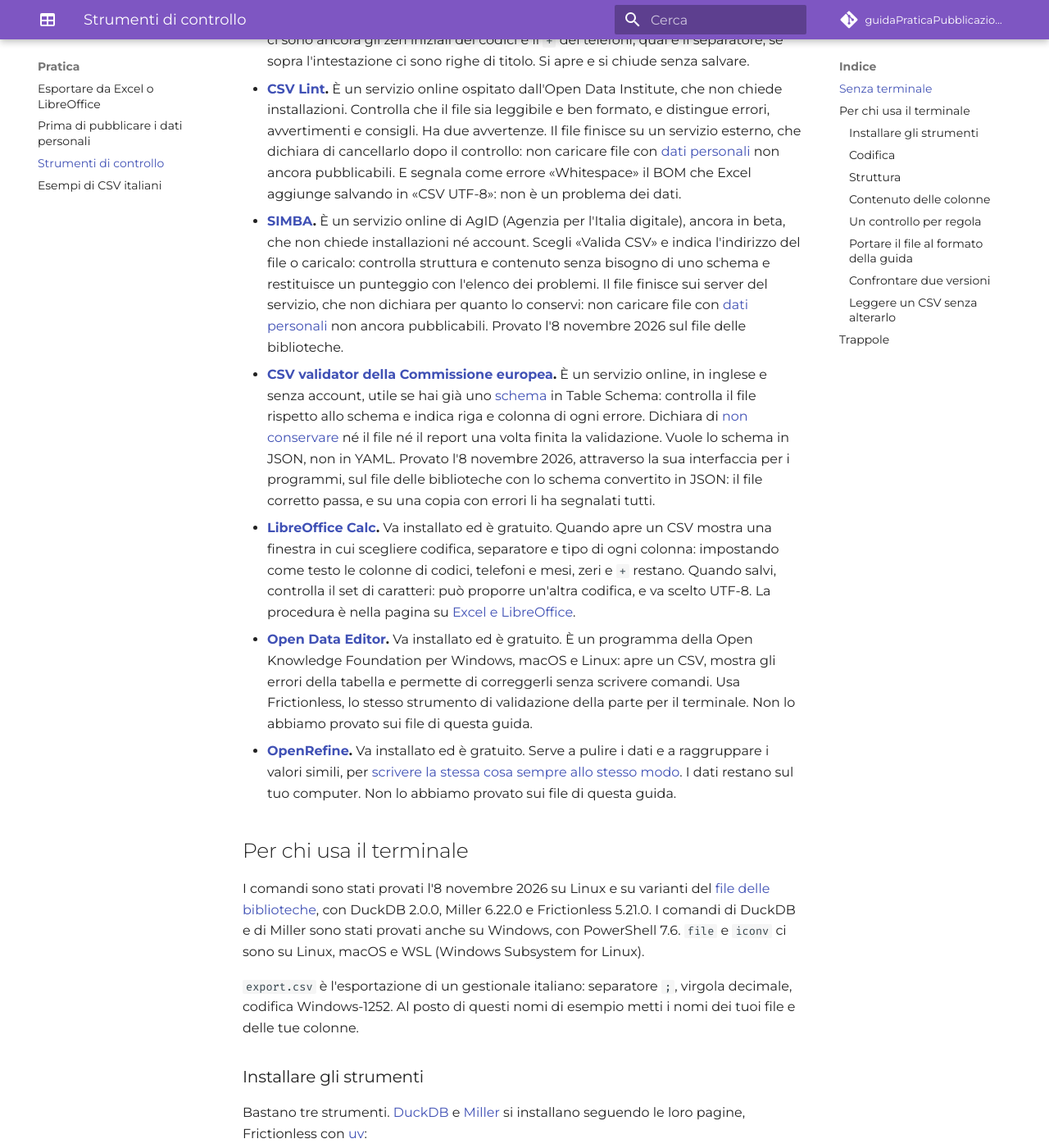
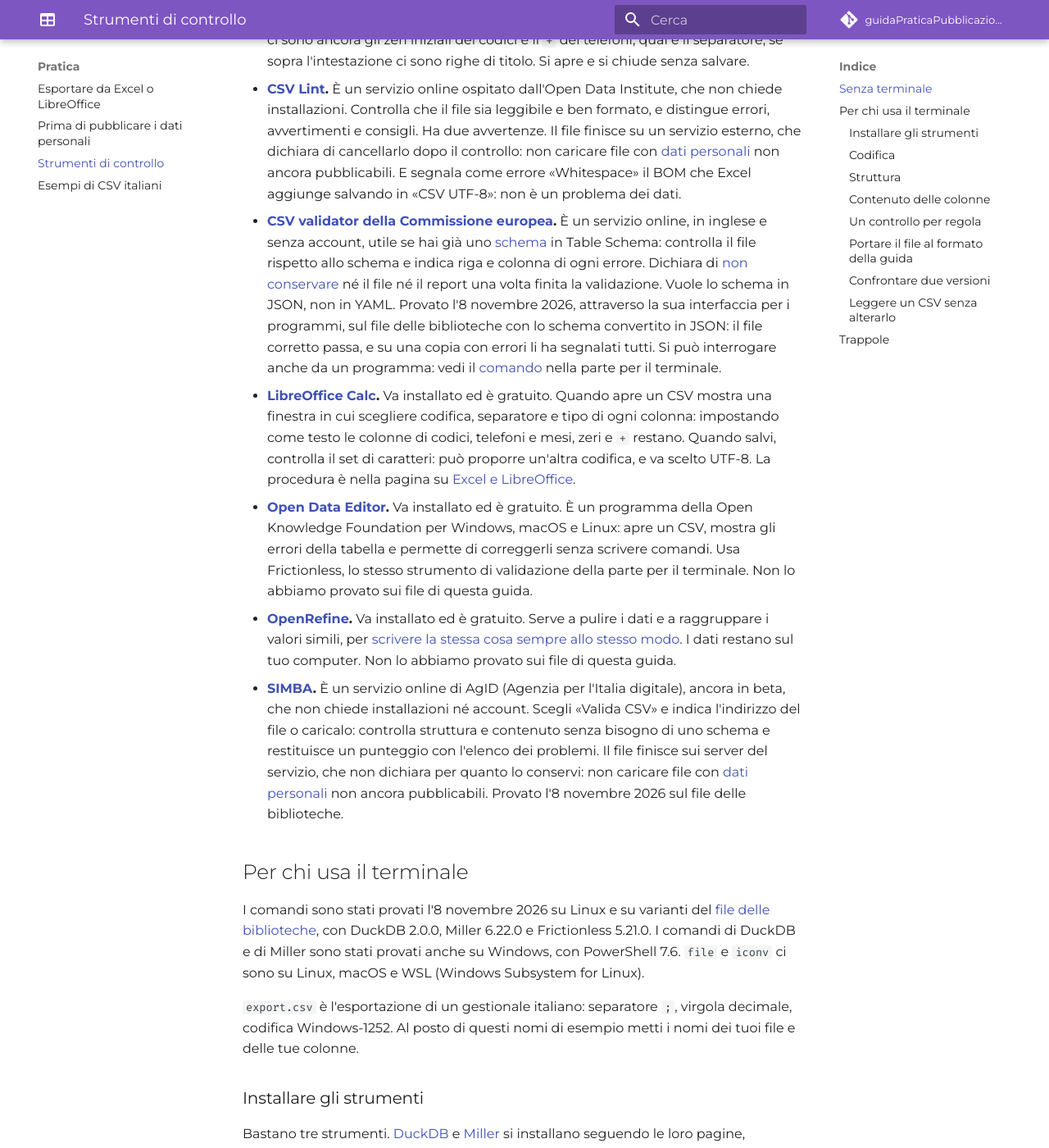
Before and after one commit to ondata/guidaPraticaPubblicazioneCSV, an MkDocs documentation site: the page built from docs/guida/linee_guida_pubblicazione/Cassetta_attrezzi.md, in a window 1280 px wide and 1400 px high, scrolled down 435 px. Shown: the whole window at 82% size. Built offline with MkDocs 1.6.1 and Material for MkDocs 9.7.7, drawn with Linux system fonts in a browser that asks for light colours; comment, search, counter and statistics services are not loaded.

Commit message:
docs: SIMBA in fondo, rimando alla API
Co-Authored-By: Claude Opus 5.5 <noreply@anthropic.com>
Claude-Session: https://claude.ai/code/session_01RCCNPKrWt4tp2kKJYeM5Rt

```diff
--- a/docs/guida/linee_guida_pubblicazione/Cassetta_attrezzi.md
+++ b/docs/guida/linee_guida_pubblicazione/Cassetta_attrezzi.md
@@ -13,11 +13,11 @@ Prima di pubblicare un CSV conviene controllarlo. Gli strumenti possono anche sb
 
 - **Editor di testo.** È il primo controllo, e c'è già su ogni computer (su Windows, Blocco note). Mostra il file com'è, senza che un programma lo interpreti: guarda se ci sono ancora gli zeri iniziali dei codici e il `+` dei telefoni, qual è il separatore, se sopra l'intestazione ci sono righe di titolo. Si apre e si chiude senza salvare.
 - **[CSV Lint](https://csvlint.io/).** È un servizio online ospitato dall'Open Data Institute, che non chiede installazioni. Controlla che il file sia leggibile e ben formato, e distingue errori, avvertimenti e consigli. Ha due avvertenze. Il file finisce su un servizio esterno, che dichiara di cancellarlo dopo il controllo: non caricare file con [dati personali](Dati_personali.md) non ancora pubblicabili. E segnala come errore «Whitespace» il BOM che Excel aggiunge salvando in «CSV UTF-8»: non è un problema dei dati.
-- **[SIMBA](https://chatbot.dati.gov.it/).** È un servizio online di AgID (Agenzia per l'Italia digitale), ancora in beta, che non chiede installazioni né account. Scegli «Valida CSV» e indica l'indirizzo del file o caricalo: controlla struttura e contenuto senza bisogno di uno schema e restituisce un punteggio con l'elenco dei problemi. Il file finisce sui server del servizio, che non dichiara per quanto lo conservi: non caricare file con [dati personali](Dati_personali.md) non ancora pubblicabili. Provato l'8 novembre 2026 sul file delle biblioteche.
-- **[CSV validator della Commissione europea](https://www.itb.ec.europa.eu/csv/any/upload).** È un servizio online, in inglese e senza account, utile se hai già uno [schema](../dizionario_dati.md) in Table Schema: controlla il file rispetto allo schema e indica riga e colonna di ogni errore. Dichiara di [non conservare](https://www.itb.ec.europa.eu/docs/guides/latest/validatingCSV/) né il file né il report una volta finita la validazione. Vuole lo schema in JSON, non in YAML. Provato l'8 novembre 2026, attraverso la sua interfaccia per i programmi, sul file delle biblioteche con lo schema convertito in JSON: il file corretto passa, e su una copia con errori li ha segnalati tutti.
+- **[CSV validator della Commissione europea](https://www.itb.ec.europa.eu/csv/any/upload).** È un servizio online, in inglese e senza account, utile se hai già uno [schema](../dizionario_dati.md) in Table Schema: controlla il file rispetto allo schema e indica riga e colonna di ogni errore. Dichiara di [non conservare](https://www.itb.ec.europa.eu/docs/guides/latest/validatingCSV/) né il file né il report una volta finita la validazione. Vuole lo schema in JSON, non in YAML. Provato l'8 novembre 2026, attraverso la sua interfaccia per i programmi, sul file delle biblioteche con lo schema convertito in JSON: il file corretto passa, e su una copia con errori li ha segnalati tutti. Si può interrogare anche da un programma: vedi il [comando](#contenuto-delle-colonne) nella parte per il terminale.
 - **[LibreOffice Calc](https://www.libreoffice.org/download/download-libreoffice/).** Va installato ed è gratuito. Quando apre un CSV mostra una finestra in cui scegliere codifica, separatore e tipo di ogni colonna: impostando come testo le colonne di codici, telefoni e mesi, zeri e `+` restano. Quando salvi, controlla il set di caratteri: può proporre un'altra codifica, e va scelto UTF-8. La procedura è nella pagina su [Excel e LibreOffice](Linee_guida_importazione_esportazione.md).
 - **[Open Data Editor](https://okfn.org/en/projects/open-data-editor/).** Va installato ed è gratuito. È un programma della Open Knowledge Foundation per Windows, macOS e Linux: apre un CSV, mostra gli errori della tabella e permette di correggerli senza scrivere comandi. Usa Frictionless, lo stesso strumento di validazione della parte per il terminale. Non lo abbiamo provato sui file di questa guida.
 - **[OpenRefine](https://openrefine.org/download).** Va installato ed è gratuito. Serve a pulire i dati e a raggruppare i valori simili, per [scrivere la stessa cosa sempre allo stesso modo](P08_standardizzazione_valori_campi.md). I dati restano sul tuo computer. Non lo abbiamo provato sui file di questa guida.
+- **[SIMBA](https://chatbot.dati.gov.it/).** È un servizio online di AgID (Agenzia per l'Italia digitale), ancora in beta, che non chiede installazioni né account. Scegli «Valida CSV» e indica l'indirizzo del file o caricalo: controlla struttura e contenuto senza bisogno di uno schema e restituisce un punteggio con l'elenco dei problemi. Il file finisce sui server del servizio, che non dichiara per quanto lo conservi: non caricare file con [dati personali](Dati_personali.md) non ancora pubblicabili. Provato l'8 novembre 2026 sul file delle biblioteche.
 
 ## Per chi usa il terminale
 
```
